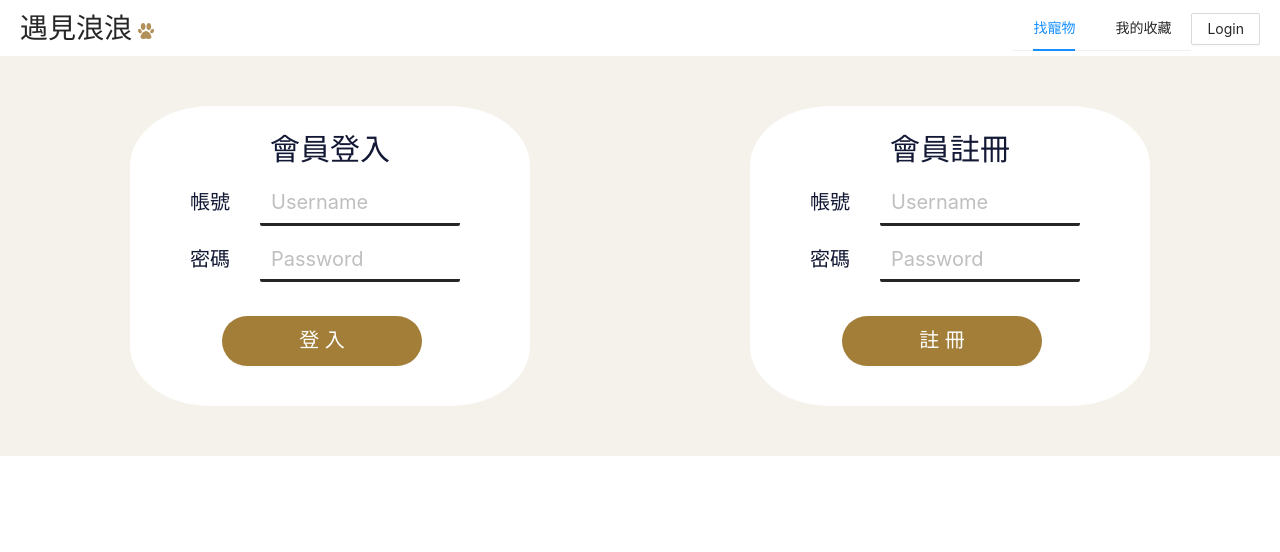
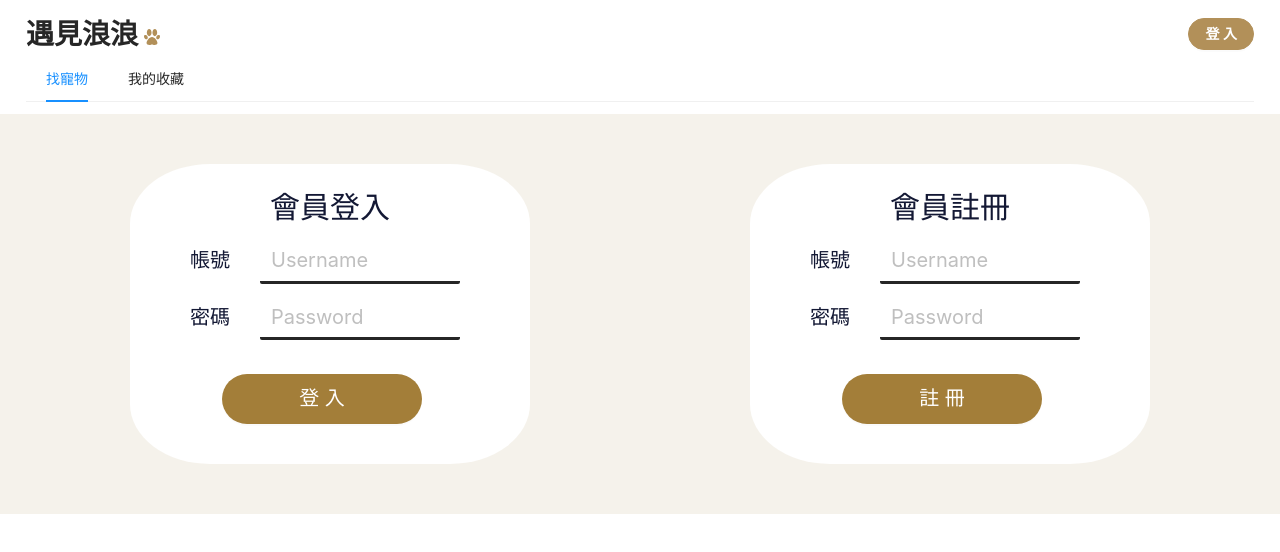
Before and after one commit to HsinShan/MeetLangLang-Frontend, a React (Create React App) app in the folder app/: page /login in a window 1280 px wide. Shown: the top 552 px of the page. Built offline with nearby package versions, Linux system fonts and the light colour scheme.

Commit message:
feat(app): adjust header login style and position

```diff
--- a/app/src/assets/style/header/index.scss
+++ b/app/src/assets/style/header/index.scss
@@ -1,13 +1,16 @@
 .header {
+  padding: 12px 26px;
+
+  &-top {
     display: flex;
+    justify-content: space-between;
     align-items: center;
-  padding: 5px 20px;
-  justify-content: space-between;
 
     .logo {
       h1 {
         display: inline-block;
         margin-bottom: 0px;
+        font-weight: 600;
       }
 
       img {
@@ -17,30 +20,20 @@
       }
     }
 
-  .container {
-    display: flex;
-  }
+    .ant-btn {
+      padding: 0 16px;
+      border-radius: 20px;
+      border-color: $background-brown;
+      background-color: $background-brown;
+      color: white;
+      font-weight: 600;
 
-  .ant-menu-horizontal {
-    flex: 3;
-  }
-
-  .sub-container {
-    flex: 1;
-    margin-top: 8px;
-  }
-
-  @include mobile {
-    display: block;
-
-    .ant-menu-horizontal {
-      display: flex;
-      justify-content: space-around;
-    }
-
-    .logo {
-      text-align: center;
-      width: 100%;
+      &:hover {
+        background-color: white;
+        border-color: $background-brown;
+        color: $font-brown;
       }
     }
   }
+
+}
--- a/app/src/components/header/index.js
+++ b/app/src/components/header/index.js
@@ -4,21 +4,17 @@ import Logo from '../../assets/images/logo.svg';
 
 const Header = ({ isLogin, logout }) => (
     <div className="header">
-        <div>
+        <div className='header-top'>
             <div className="logo">
                 <h1>遇見浪浪</h1>
                 <img src={Logo} alt="Logo" />
             </div>
+            <UserHeader
+                isLogin={isLogin}
+                logout={logout}
+            />
         </div>
-        <div className="container">
-            <Navbar />
-            <div className="sub-container">
-                <UserHeader
-                    isLogin={isLogin}
-                    logout={logout}
-                />
-            </div>
-        </div>
+        <Navbar />
     </div>
 );
 
--- a/app/src/components/header/userHeader.js
+++ b/app/src/components/header/userHeader.js
@@ -8,12 +8,12 @@ const UserHeader = (props) => {
             {(!isLogin) &&
                 <Link to='/login'>
                     <Button >
-                        Login
+                        登入
                     </Button>
                 </Link>
             }
             {(isLogin) &&
-                <Button onClick={() => logout()}>Logout</Button>
+                <Button onClick={() => logout()}>登出</Button>
             }
         </>
     );
```
Lines whose indentation alone changed are shown as unchanged.
